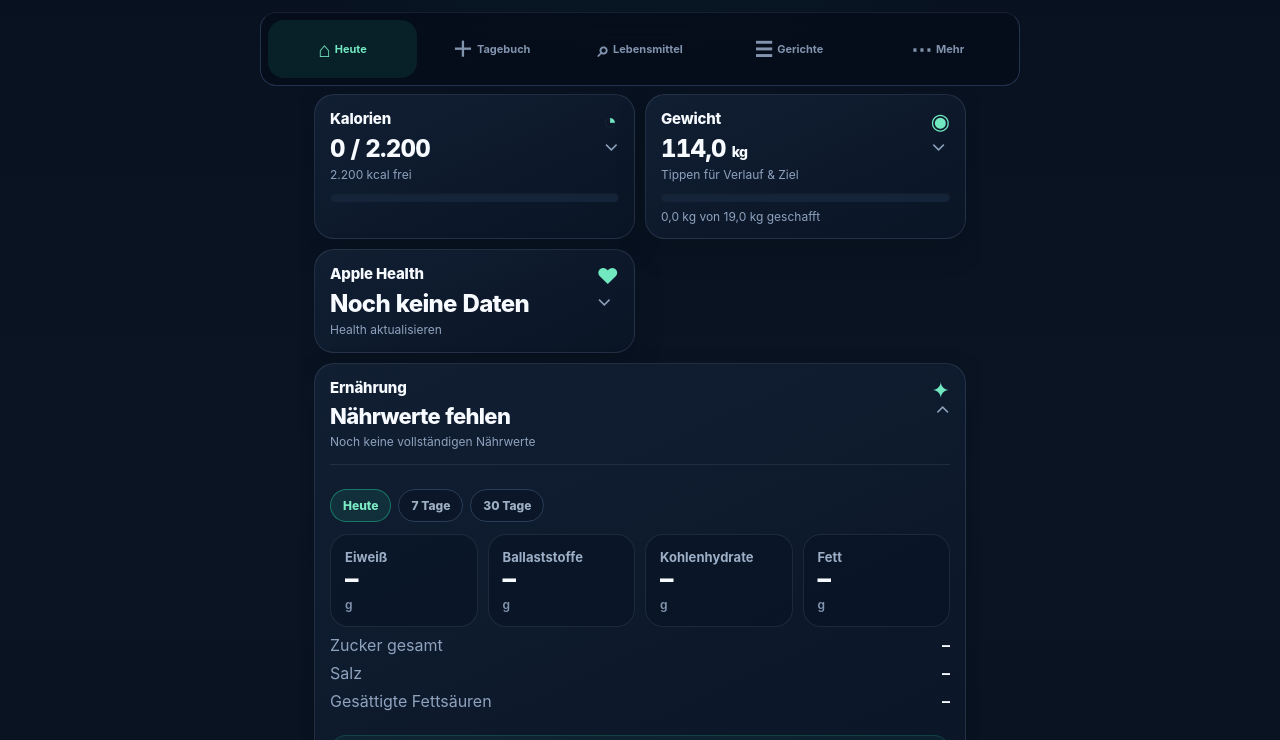
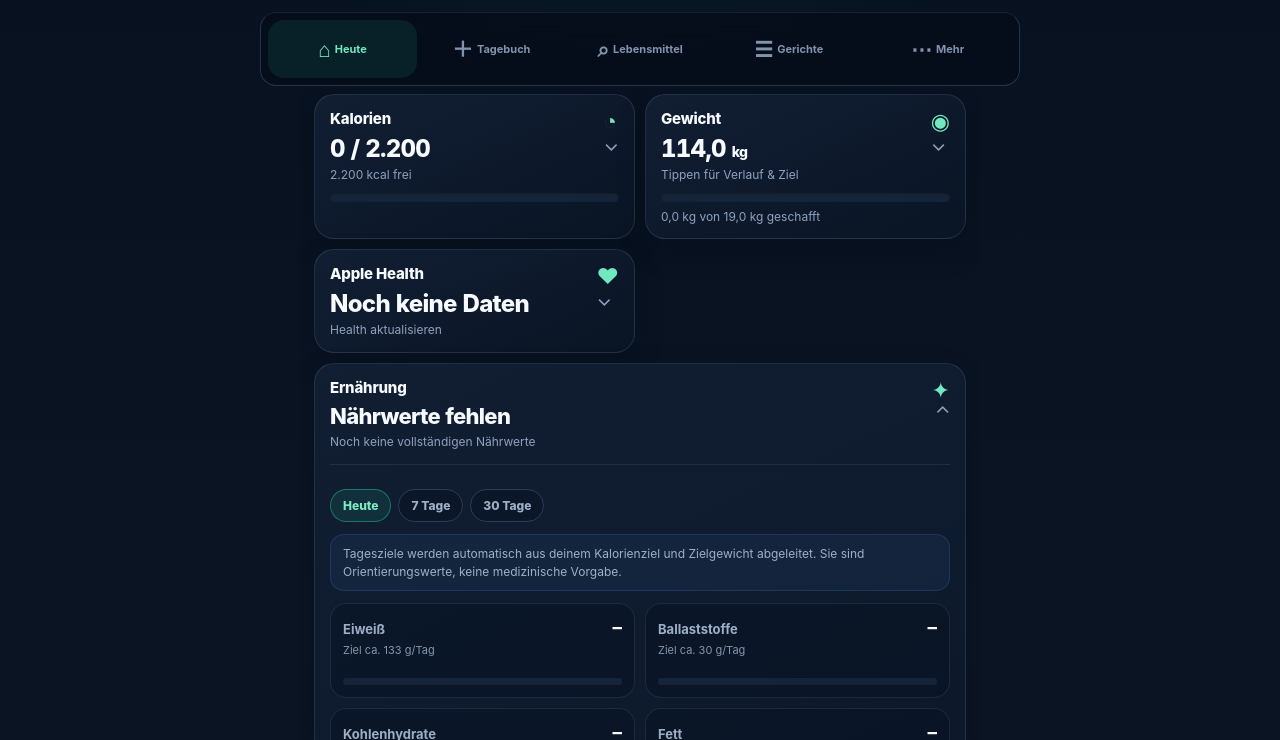
Before and after one commit to KarateJan/KalorienTracker, a plain HTML site: page index.html in a window 1280 px wide. Both pictures are taken after a click on the element 805 px from the left and 361 px from the top of the page. Shown: the part 60-800 px from the top of the page. Drawn offline with Linux system fonts and the light colour scheme.

Commit message:
Update index.html
v17

```diff
--- a/index.html
+++ b/index.html
@@ -316,13 +316,45 @@ input,select,textarea{background:#091525;border-color:#293b56;border-radius:16px
 @media(max-width:430px){.review-grid{grid-template-columns:1fr}.review-grid .field:first-child{grid-column:auto}.review-actions{grid-template-columns:1fr}}
 
 </style>
-
 <style id="v16-extra">
 .library-results{display:grid;gap:8px;margin-top:10px}
 .library-result{border:1px solid rgba(143,162,189,.16);border-radius:16px;padding:12px;background:rgba(7,17,31,.44)}
 .library-result-name{font-weight:800;overflow-wrap:anywhere}
 .library-result-source{font-size:11px;color:#8fa2bd;margin-top:4px}
 .library-actions{display:flex;gap:7px;flex-wrap:wrap;margin-top:9px}
+</style>
+
+<style id="v17-extra">
+.quick-weight-box{
+  margin-bottom:14px;padding:14px;border:1px solid rgba(32,211,154,.18);
+  border-radius:18px;background:rgba(32,211,154,.055)
+}
+.nutrition-target-note{
+  margin:4px 0 12px;padding:10px 12px;border-radius:14px;
+  background:rgba(91,156,255,.07);border:1px solid rgba(91,156,255,.16);
+  color:#9fb0c6;font-size:12px;line-height:1.45
+}
+.nutrition-goal-grid{display:grid;grid-template-columns:1fr 1fr;gap:10px}
+.nutri-goal-card{
+  border:1px solid rgba(143,162,189,.14);border-radius:16px;
+  padding:12px;background:rgba(7,17,31,.42)
+}
+.nutri-goal-head{display:flex;justify-content:space-between;gap:8px;align-items:baseline}
+.nutri-goal-head span{font-size:13px;color:#9dafc7;font-weight:700}
+.nutri-goal-head b{font-size:19px}
+.nutri-goal-sub{font-size:11px;color:#8396b0;margin-top:4px;min-height:28px}
+.mini-progress{height:7px;background:#16243a;border-radius:999px;overflow:hidden;margin-top:7px}
+.mini-progress>div{height:100%;width:0;background:linear-gradient(90deg,#19bd8b,#55dfb2);border-radius:999px}
+.limit-grid{display:grid;gap:8px;margin-top:10px}
+.limit-row{
+  display:grid;grid-template-columns:minmax(0,1fr) auto;gap:3px 10px;
+  align-items:center;padding:10px 12px;border:1px solid rgba(143,162,189,.12);
+  border-radius:14px;background:rgba(7,17,31,.34)
+}
+.limit-row span{color:#9dafc7;font-size:13px}
+.limit-row b{font-size:16px}
+.limit-row small{grid-column:1/-1;color:#8396b0}
+@media(max-width:380px){.nutrition-goal-grid{grid-template-columns:1fr}}
 </style>
 </head>
 <body>
@@ -364,7 +396,15 @@ input,select,textarea{background:#091525;border-color:#293b56;border-radius:16px
 <div><div class="tile-icon">◉</div><div class="summary-chevron">⌄</div></div>
 </div>
 <div class="summary-progress"><div class="progress"><div id="weightBar" style="width:0%"></div></div><div class="muted small" id="weightBarText" style="margin-top:7px"></div></div>
-<div class="summary-details">
+<div class="summary-details"><div class="quick-weight-box">
+<div class="section-title" style="margin-bottom:8px">Gewicht eintragen</div>
+<div class="inline">
+<div class="field"><label>Heute</label><input id="dashWeightDate" type="date"/></div>
+<div class="field"><label>Gewicht kg</label><input id="dashWeightValue" inputmode="decimal" placeholder="z. B. 112,4" step="0.1" type="number"/></div>
+</div>
+<button class="primary" id="dashSaveWeight" style="margin-top:10px" type="button">Gewicht speichern</button>
+<div class="coverage">Später kann dieser Wert automatisch aus Apple Health/Eufy kommen. Die Web-App selbst kann Apple Health nicht direkt beschreiben.</div>
+</div>
 <div class="range-tabs" id="weightRangeTabs"><button class="range-btn active" data-wrange="30">30 Tage</button><button class="range-btn" data-wrange="90">90 Tage</button><button class="range-btn" data-wrange="365">1 Jahr</button></div>
 <div class="chart-wrap"><canvas id="weightChart"></canvas></div>
 <div class="body-grid">
@@ -395,21 +435,38 @@ input,select,textarea{background:#091525;border-color:#293b56;border-radius:16px
 <div style="min-width:0;flex:1"><div class="summary-title">Ernährung</div><div class="tile-main" id="nutritionTileMain">– g Eiweiß</div><div class="tile-sub" id="nutritionTileSub">Nährwerte heute</div></div>
 <div><div class="tile-icon">✦</div><div class="summary-chevron">⌄</div></div>
 </div>
-<div class="summary-details">
-<div class="range-tabs" id="nutritionRangeTabs"><button class="range-btn active" data-nrange="1">Heute</button><button class="range-btn" data-nrange="7">7 Tage</button><button class="range-btn" data-nrange="30">30 Tage</button></div>
-<div class="nutrition-grid">
-<div class="nutri-box"><div class="metric-label">Eiweiß</div><div class="metric-value" id="nutriProtein">–</div><div class="metric-unit" id="nutriProteinTarget">g</div></div>
-<div class="nutri-box"><div class="metric-label">Ballaststoffe</div><div class="metric-value" id="nutriFiber">–</div><div class="metric-unit">g</div></div>
-<div class="nutri-box"><div class="metric-label">Kohlenhydrate</div><div class="metric-value" id="nutriCarbs">–</div><div class="metric-unit">g</div></div>
-<div class="nutri-box"><div class="metric-label">Fett</div><div class="metric-value" id="nutriFat">–</div><div class="metric-unit">g</div></div>
-</div>
-<div class="nutri-line"><span class="muted">Zucker gesamt</span><b id="nutriSugar">–</b></div>
-<div class="nutri-line"><span class="muted">Salz</span><b id="nutriSalt">–</b></div>
-<div class="nutri-line"><span class="muted">Gesättigte Fettsäuren</span><b id="nutriSatFat">–</b></div>
-<div class="history-grid" id="nutritionHistory" style="margin-top:12px"></div>
-<div class="coach-box" id="nutritionAdvice" style="margin-top:12px"></div>
-<div class="coverage" id="nutritionCoverage"></div>
-</div>
+<div class="summary-details"><div class="range-tabs" id="nutritionRangeTabs"><button class="range-btn active" data-nrange="1">Heute</button><button class="range-btn" data-nrange="7">7 Tage</button><button class="range-btn" data-nrange="30">30 Tage</button></div>
+<div class="nutrition-target-note">
+  Tagesziele werden automatisch aus deinem Kalorienziel und Zielgewicht abgeleitet. Sie sind Orientierungswerte, keine medizinische Vorgabe.
+</div>
+<div class="nutrition-goal-grid">
+<div class="nutri-goal-card">
+<div class="nutri-goal-head"><span>Eiweiß</span><b id="nutriProtein">–</b></div>
+<div class="nutri-goal-sub" id="nutriProteinTarget">Ziel –</div>
+<div class="mini-progress"><div id="nutriProteinBar"></div></div>
+</div>
+<div class="nutri-goal-card">
+<div class="nutri-goal-head"><span>Ballaststoffe</span><b id="nutriFiber">–</b></div>
+<div class="nutri-goal-sub" id="nutriFiberTarget">Ziel –</div>
+<div class="mini-progress"><div id="nutriFiberBar"></div></div>
+</div>
+<div class="nutri-goal-card">
+<div class="nutri-goal-head"><span>Kohlenhydrate</span><b id="nutriCarbs">–</b></div>
+<div class="nutri-goal-sub" id="nutriCarbsTarget">Orientierung –</div>
+<div class="mini-progress"><div id="nutriCarbsBar"></div></div>
+</div>
+<div class="nutri-goal-card">
+<div class="nutri-goal-head"><span>Fett</span><b id="nutriFat">–</b></div>
+<div class="nutri-goal-sub" id="nutriFatTarget">Orientierung –</div>
+<div class="mini-progress"><div id="nutriFatBar"></div></div>
+</div>
+</div>
+<div class="limit-grid">
+<div class="limit-row"><span>Zucker gesamt</span><b id="nutriSugar">–</b><small id="nutriSugarTarget">Orientierung –</small></div>
+<div class="limit-row"><span>Salz</span><b id="nutriSalt">–</b><small id="nutriSaltTarget">max. –</small></div>
+<div class="limit-row"><span>Gesättigte Fettsäuren</span><b id="nutriSatFat">–</b><small id="nutriSatFatTarget">max. –</small></div>
+</div>
+<div class="history-grid" id="nutritionHistory" style="margin-top:12px"></div><div class="coach-box" id="nutritionAdvice" style="margin-top:12px"></div><div class="coverage" id="nutritionCoverage"></div></div>
 </div>
 <div class="summary-card" id="coachSummaryCard">
 <div class="summary-head" data-toggle-card="coachSummaryCard">
@@ -589,14 +646,6 @@ input,select,textarea{background:#091525;border-color:#293b56;border-radius:16px
 <input id="rPhotoInput" type="file"/><input id="rImportUrl"/><button id="rImportUrlBtn" type="button"></button>
 <div id="rOnlineStatus"></div><div id="rOnlineResults"></div><div id="rOcrStatus"></div>
 </div>
-
-
-
-
-
-
-
-
 <div class="inline">
 <div class="field"><label>Menge</label><input id="rAmount" inputmode="decimal" min="0" placeholder="200" step="1" type="number"/></div>
 <div class="field"><label>Einheit</label><input id="rUnit" readonly=""/></div>
@@ -614,7 +663,6 @@ input,select,textarea{background:#091525;border-color:#293b56;border-radius:16px
 <div class="section-title">Gespeicherte Gerichte</div>
 <div id="recipesList"></div>
 </div></section>
-
 <section class="view" id="more"><div class="card">
 <h2>Körper &amp; Gewicht</h2>
 <p class="muted">Messwerte und Verlauf. Auf dem Startdashboard bleibt die kompakte Gewichtskachel mit Diagramm.</p>
@@ -832,6 +880,19 @@ const importFile=document.getElementById("importFile");
 const resetData=document.getElementById("resetData");
 const healthImportStatus=document.getElementById("healthImportStatus");
 const healthDiagnostics=document.getElementById("healthDiagnostics");
+const dashWeightDate=document.getElementById("dashWeightDate");
+const dashWeightValue=document.getElementById("dashWeightValue");
+const dashSaveWeight=document.getElementById("dashSaveWeight");
+const nutriFiberTarget=document.getElementById("nutriFiberTarget");
+const nutriCarbsTarget=document.getElementById("nutriCarbsTarget");
+const nutriFatTarget=document.getElementById("nutriFatTarget");
+const nutriSugarTarget=document.getElementById("nutriSugarTarget");
+const nutriSaltTarget=document.getElementById("nutriSaltTarget");
+const nutriSatFatTarget=document.getElementById("nutriSatFatTarget");
+const nutriProteinBar=document.getElementById("nutriProteinBar");
+const nutriFiberBar=document.getElementById("nutriFiberBar");
+const nutriCarbsBar=document.getElementById("nutriCarbsBar");
+const nutriFatBar=document.getElementById("nutriFatBar");
 const librarySearch=document.getElementById("librarySearch");
 const libraryClearSearch=document.getElementById("libraryClearSearch");
 const librarySearchStatus=document.getElementById("librarySearchStatus");
@@ -1088,7 +1149,7 @@ function runDataMigration(){
   if(!Array.isArray(state.recipes))state.recipes=[];
   if(!state.settings.dietPrefs || typeof state.settings.dietPrefs!=="object")state.settings.dietPrefs={gluten:false,lactose:false,nuts:false,vegetarian:false,vegan:false,custom:""};
   if(typeof state.settings.webImportApi!=="string")state.settings.webImportApi="";
-  state.version=16;
+  state.version=17;
   localStorage.setItem(STORAGE_KEY,JSON.stringify(state));
 }
 runDataMigration();
@@ -1884,6 +1945,20 @@ function renderCustomFoods(){
 }
 window.delFood=i=>{state.customFoods.splice(i,1);saveLocal()};
 
+
+dashSaveWeight.addEventListener("click",()=>{
+  const date=dashWeightDate.value||todayISO();
+  const value=Number(String(dashWeightValue.value||"").replace(",","."));
+  if(!value || value<30 || value>300){alert("Bitte ein plausibles Gewicht eingeben.");return}
+  const existing=state.weights.find(w=>w.date===date);
+  if(existing)existing.weight=value;
+  else state.weights.push({id:String(Date.now()+Math.random()),date,weight:value});
+  const prev=state.bodyDays?.[date]||{};
+  state.bodyDays[date]={...prev,weight:value,updatedAt:new Date().toISOString(),source:"manual-dashboard"};
+  dashWeightValue.value="";
+  saveLocal();
+});
+
 addWeight.addEventListener("click",()=>{
   const value=Number(wValue.value), bodyFat=Number(wBodyFat.value||0), lean=Number(wLeanMass.value||0), bmi=Number(wBmi.value||0);
   if(!wDate.value||!value){alert("Bitte Datum und Gewicht eintragen.");return}
@@ -2112,10 +2187,33 @@ function entriesForDays(days){
 function dayCountWithEntries(days){
   return new Set(entriesForDays(days).map(x=>x.date)).size;
 }
+
+function nutritionTargets(){
+  const kcal=Math.max(1200,Number(state.settings.dailyCalorieTarget||2000));
+  const goalWeight=Math.max(45,Number(state.settings.targetWeightKg||state.settings.startWeightKg||75));
+  // Practical orientation for an adult weight-loss tracker:
+  // protein based on goal weight; carbohydrate/fat/sugar/saturated fat from energy share.
+  const protein=Math.round(goalWeight*1.4);
+  const fiber=30;
+  const carbsMin=Math.round(kcal*0.45/4);
+  const carbsMax=Math.round(kcal*0.60/4);
+  const fatMin=Math.round(kcal*0.25/9);
+  const fatMax=Math.round(kcal*0.35/9);
+  const sugarMax=Math.round(kcal*0.10/4);
+  const saltMax=6;
+  const satFatMax=Math.round(kcal*0.10/9);
+  return {protein,fiber,carbsMin,carbsMax,fatMin,fatMax,sugarMax,saltMax,satFatMax};
+}
+function setMiniProgress(el,value,target,maxPct=100){
+  if(!el)return;
+  const pct=target>0?Math.max(0,Math.min(maxPct,(Number(value||0)/target)*100)):0;
+  el.style.width=Math.min(100,pct)+"%";
+}
+
 function nutritionAdviceFor(n,days){
   const p=state.settings.dietPrefs||{};
-  const goalWeight=Math.max(45,Number(state.settings.targetWeightKg||state.settings.startWeightKg||75));
-  const proteinGoal=Math.round(goalWeight*1.4);
+  const goals=nutritionTargets();
+  const proteinGoal=goals.protein;
   const factor=Math.max(1,days);
   const advice=[];
   if(n.coverage<0.55)advice.push("Für eine belastbare Bewertung fehlen bei mehreren Einträgen vollständige Nährwerte.");
@@ -2127,11 +2225,11 @@ function nutritionAdviceFor(n,days){
     if(p.lactose)opts=opts.filter(x=>!x.includes("Skyr")&&!x.includes("Quark"));
     advice.push(`Eiweiß liegt eher niedrig. Passend wären z. B. ${opts.slice(0,4).join(", ")}.`);
   }
-  if(n.fiber < 25*factor){
+  if(n.fiber < goals.fiber*0.8*factor){
     const opts=p.gluten?["Kartoffeln","Hülsenfrüchte","Beeren","Gemüse","glutenfreie Haferprodukte"]:["Hülsenfrüchte","Gemüse","Obst","Vollkorn","Nüsse/Samen"];
     advice.push(`Ballaststoffe sind ausbaufähig. Geeignet wären ${opts.join(", ")}.`);
   }
-  if(n.salt>6*factor)advice.push("Salz liegt im erfassten Zeitraum relativ hoch; stark verarbeitete und sehr salzige Produkte eher seltener wählen.");
+  if(n.salt>goals.saltMax*factor)advice.push("Salz liegt im erfassten Zeitraum relativ hoch; stark verarbeitete und sehr salzige Produkte eher seltener wählen.");
   if(p.nuts)advice.push("Nüsse sind in deinen Vorschlägen ausgeschlossen.");
   if(p.custom)advice.push(`Berücksichtigt: ${p.custom}.`);
   if(!advice.length)advice.push("Die erfasste Zusammensetzung wirkt für diesen Zeitraum insgesamt ausgewogen.");
@@ -2143,26 +2241,43 @@ function renderNutritionRange(){
   const n=nutritionTotals(entries);
   const activeDays=days===1?1:Math.max(1,dayCountWithEntries(days));
   const divisor=days===1?1:activeDays;
-  const goalWeight=Math.max(45,Number(state.settings.targetWeightKg||state.settings.startWeightKg||75));
-  const proteinGoal=Math.round(goalWeight*1.4);
+  const goals=nutritionTargets();
   const val=k=>n.coverage?Number(n[k]||0)/divisor:null;
-  nutriProtein.textContent=val("protein")!=null?fmt(val("protein"),0):"–";
-  nutriProteinTarget.textContent=n.coverage?`g/Tag · Orientierung ${proteinGoal} g`:"g";
-  nutriFiber.textContent=val("fiber")!=null?fmt(val("fiber"),1):"–";
-  nutriCarbs.textContent=val("carbs")!=null?fmt(val("carbs"),0):"–";
-  nutriFat.textContent=val("fat")!=null?fmt(val("fat"),0):"–";
-  nutriSugar.textContent=val("sugar")!=null?`${fmt(val("sugar"),1)} g/Tag`:"–";
-  nutriSalt.textContent=val("salt")!=null?`${fmt(val("salt"),2)} g/Tag`:"–";
-  nutriSatFat.textContent=val("satFat")!=null?`${fmt(val("satFat"),1)} g/Tag`:"–";
+  const p=val("protein"), fiber=val("fiber"), carbs=val("carbs"), fat=val("fat"), sugar=val("sugar"), salt=val("salt"), satFat=val("satFat");
+
+  nutriProtein.textContent=p!=null?`${fmt(p,0)} g`:"–";
+  nutriProteinTarget.textContent=`Ziel ca. ${goals.protein} g/Tag`;
+  nutriFiber.textContent=fiber!=null?`${fmt(fiber,1)} g`:"–";
+  nutriFiberTarget.textContent=`Ziel ca. ${goals.fiber} g/Tag`;
+  nutriCarbs.textContent=carbs!=null?`${fmt(carbs,0)} g`:"–";
+  nutriCarbsTarget.textContent=`Orientierung ${goals.carbsMin}–${goals.carbsMax} g/Tag`;
+  nutriFat.textContent=fat!=null?`${fmt(fat,0)} g`:"–";
+  nutriFatTarget.textContent=`Orientierung ${goals.fatMin}–${goals.fatMax} g/Tag`;
+  nutriSugar.textContent=sugar!=null?`${fmt(sugar,1)} g/Tag`:"–";
+  nutriSugarTarget.textContent=`Orientierung höchstens ~${goals.sugarMax} g/Tag`;
+  nutriSalt.textContent=salt!=null?`${fmt(salt,2)} g/Tag`:"–";
+  nutriSaltTarget.textContent=`max. ca. ${fmt(goals.saltMax,0)} g/Tag`;
+  nutriSatFat.textContent=satFat!=null?`${fmt(satFat,1)} g/Tag`:"–";
+  nutriSatFatTarget.textContent=`max. ca. ${goals.satFatMax} g/Tag`;
+
+  setMiniProgress(nutriProteinBar,p,goals.protein);
+  setMiniProgress(nutriFiberBar,fiber,goals.fiber);
+  setMiniProgress(nutriCarbsBar,carbs,goals.carbsMax);
+  setMiniProgress(nutriFatBar,fat,goals.fatMax);
+
   const coveragePct=Math.round(n.coverage*100);
-  nutritionCoverage.textContent=entries.length?`Nährwert-Abdeckung: ca. ${coveragePct}% der erfassten Kalorien · ${days===1?"heute":`${activeDays} erfasste Tage im Zeitraum`}.`:"Für diesen Zeitraum sind noch keine Einträge vorhanden.";
-  const dailyProtein=days===1?n.protein:n.protein/divisor;
-  const dailyFiber=days===1?n.fiber:n.fiber/divisor;
-  const adjusted={...n,protein:dailyProtein,fiber:dailyFiber,salt:n.salt/divisor,satFat:n.satFat/divisor};
-  nutritionAdvice.textContent=nutritionAdviceFor({...adjusted},1);
-  if(typeof nutritionTileMain!=="undefined") nutritionTileMain.textContent=n.coverage?`${fmt(dailyProtein,0)} g Eiweiß`:"Nährwerte fehlen";
-  if(typeof nutritionTileSub!=="undefined") nutritionTileSub.textContent=n.coverage?`${fmt(dailyFiber,1)} g Ballaststoffe · ${coveragePct}% Datenabdeckung`:"Noch keine vollständigen Nährwerte";
+  nutritionCoverage.textContent=entries.length
+    ?`Nährwert-Abdeckung: ca. ${coveragePct}% der erfassten Kalorien · ${days===1?"heute":`${activeDays} erfasste Tage im Zeitraum`}. Je höher die Abdeckung, desto aussagekräftiger die Analyse.`
+    :"Für diesen Zeitraum sind noch keine Einträge vorhanden.";
+
+  const adjusted={...n,protein:p||0,fiber:fiber||0,carbs:carbs||0,fat:fat||0,sugar:sugar||0,salt:salt||0,satFat:satFat||0};
+  nutritionAdvice.textContent=nutritionAdviceFor(adjusted,1);
+
+  if(typeof nutritionTileMain!=="undefined")nutritionTileMain.textContent=n.coverage?`${fmt(p||0,0)} / ${goals.protein} g Eiweiß`:"Nährwerte fehlen";
+  if(typeof nutritionTileSub!=="undefined")nutritionTileSub.textContent=n.coverage?`${fmt(fiber||0,1)} / ${goals.fiber} g Ballaststoffe · ${coveragePct}% Daten`:"Noch keine vollständigen Nährwerte";
+
   if(days===1){nutritionHistory.innerHTML="";return}
+
   const daily=[];
   const start=isoDaysAgo(days-1);
   for(let i=0;i<days;i++){
@@ -2170,9 +2285,11 @@ function renderNutritionRange(){
     const es=(state.diary||[]).filter(x=>x.date===iso);if(!es.length)continue;
     const nn=nutritionTotals(es);daily.push(nn);
   }
-  const proteinGood=daily.filter(x=>x.coverage>.5&&x.protein>=proteinGoal*.8).length;
-  const fiberGood=daily.filter(x=>x.coverage>.5&&x.fiber>=25).length;
-  nutritionHistory.innerHTML=`<div class="history-item"><span class="muted">Eiweiß-Ziel</span><b>${proteinGood}/${daily.length||0}</b><span class="metric-unit">erfasste Tage</span></div><div class="history-item"><span class="muted">Ballaststoffe ≥25 g</span><b>${fiberGood}/${daily.length||0}</b><span class="metric-unit">erfasste Tage</span></div>`;
+  const proteinGood=daily.filter(x=>x.coverage>.5&&x.protein>=goals.protein*.8).length;
+  const fiberGood=daily.filter(x=>x.coverage>.5&&x.fiber>=goals.fiber*.8).length;
+  nutritionHistory.innerHTML=
+    `<div class="history-item"><span class="muted">Eiweiß ≥80 % Ziel</span><b>${proteinGood}/${daily.length||0}</b><span class="metric-unit">erfasste Tage</span></div>`+
+    `<div class="history-item"><span class="muted">Ballaststoffe ≥80 % Ziel</span><b>${fiberGood}/${daily.length||0}</b><span class="metric-unit">erfasste Tage</span></div>`;
 }
 function renderCoach(){
   const d=coachRange;
@@ -2251,7 +2368,7 @@ resetData.addEventListener("click",()=>{
 });
 
 function renderAll(){renderDiary();renderCustomFoods();renderFavorites();renderRecipes();renderWeight();renderSettings();renderDietPrefs();renderHealthForm();renderDashboard()}
-dDate.value=todayISO();wDate.value=todayISO();diaryBrowseDateValue=todayISO();diaryBrowseDate.value=todayISO();const healthImportResult=importHealthFromUrl();renderAll();
+dDate.value=todayISO();wDate.value=todayISO();dashWeightDate.value=todayISO();diaryBrowseDateValue=todayISO();diaryBrowseDate.value=todayISO();const healthImportResult=importHealthFromUrl();renderAll();
 </script>
 </body>
 </html>
```
